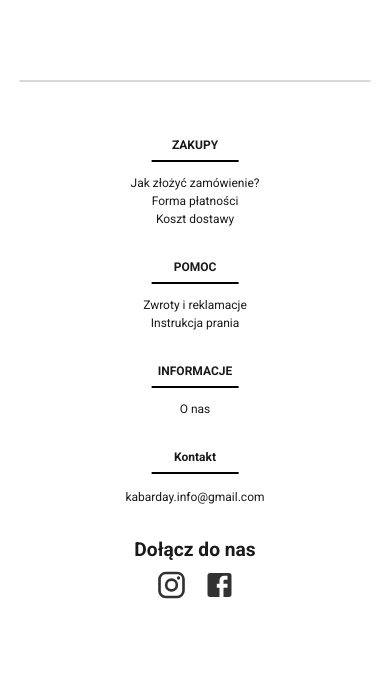
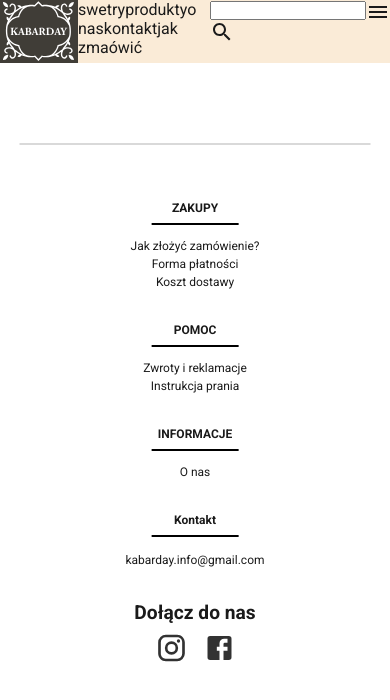
Before and after one commit to akopowicz/kabarday, a React (Vite) app: page /panel in a window 390 px wide. Shown: the top 700 px of the page. Built offline with nearby package versions, Linux system fonts and the light colour scheme; no server answers.

Commit message:
mobile navigation

```diff
--- a/src/App.tsx
+++ b/src/App.tsx
@@ -18,6 +18,7 @@ import { ProtectedWrapper } from './ProtectedWrapper/ProtectedWrapper';
 import { Products } from './Products/Products';
 import { ProductCard } from './Products/ProductCard/ProductCard';
 import { Footer } from './Footer/Footer';
+import {Navigation} from './Navigation/Navigation';
 
 const queryClient = new QueryClient({
   queryCache: new QueryCache(),
@@ -39,7 +40,7 @@ function App() {
           <ReactQueryDevtools position="top-right" initialIsOpen={false} />
         )}
         <BrowserRouter>
-
+          <Navigation />
           <Routes>
             <Route index element={<LogIn />} />
             <Route path="/panel">
--- /dev/null
+++ b/src/Navigation/Navigation.module.css
@@ -0,0 +1,21 @@
+.navigation {
+    position: relative;
+    width: 100%;
+    background-color: pink;
+    overflow: hidden;
+    /* display: flex;
+    justify-content: center; */
+}
+
+.navigationWrapper {
+    display: flex;
+    background-color: antiquewhite;
+    justify-content: space-around;
+}
+
+
+
+.logo {
+    background-color: rgba(0, 0, 0, 0.743);
+    width: 20%;
+}
--- /dev/null
+++ b/src/Navigation/Navigation.tsx
@@ -0,0 +1,30 @@
+import { Link } from "react-router-dom"
+import MenuIcon from '@mui/icons-material/Menu';
+import SearchIcon from '@mui/icons-material/Search';
+import style from './Navigation.module.css';
+
+export const Navigation = () => {
+    return (
+        <nav className={style.navigation}>
+            <div className={`mainWrapper ${style.navigationWrapper}`}>
+                <img src="/logo.svg" alt="logo" className={style.logo} />
+
+                <ul>
+                    <li>
+                        <Link to="">swetry</Link>
+                        <Link to="">produkty</Link>
+                        <Link to="">o nas</Link>
+                        <Link to="">kontakt</Link>
+                        <Link to="">jak zmaówić</Link>
+                    </li>
+                </ul>
+                <div className="search_wrapper">
+                    <input type="text" placeholder="" />
+                    <SearchIcon />
+                </div>
+
+                <MenuIcon className={style.hamburger} />
+            </div>
+        </nav>
+    )
+}
--- a/src/index.css
+++ b/src/index.css
@@ -77,6 +77,10 @@ button:focus-visible {
   color: #1A1A1A;
 }
 
+#root {
+  overflow-y: hidden;
+}
+
 img {
   display: block;
 }
```
Also changed, not shown: src/App.css (+0 -44 lines).
